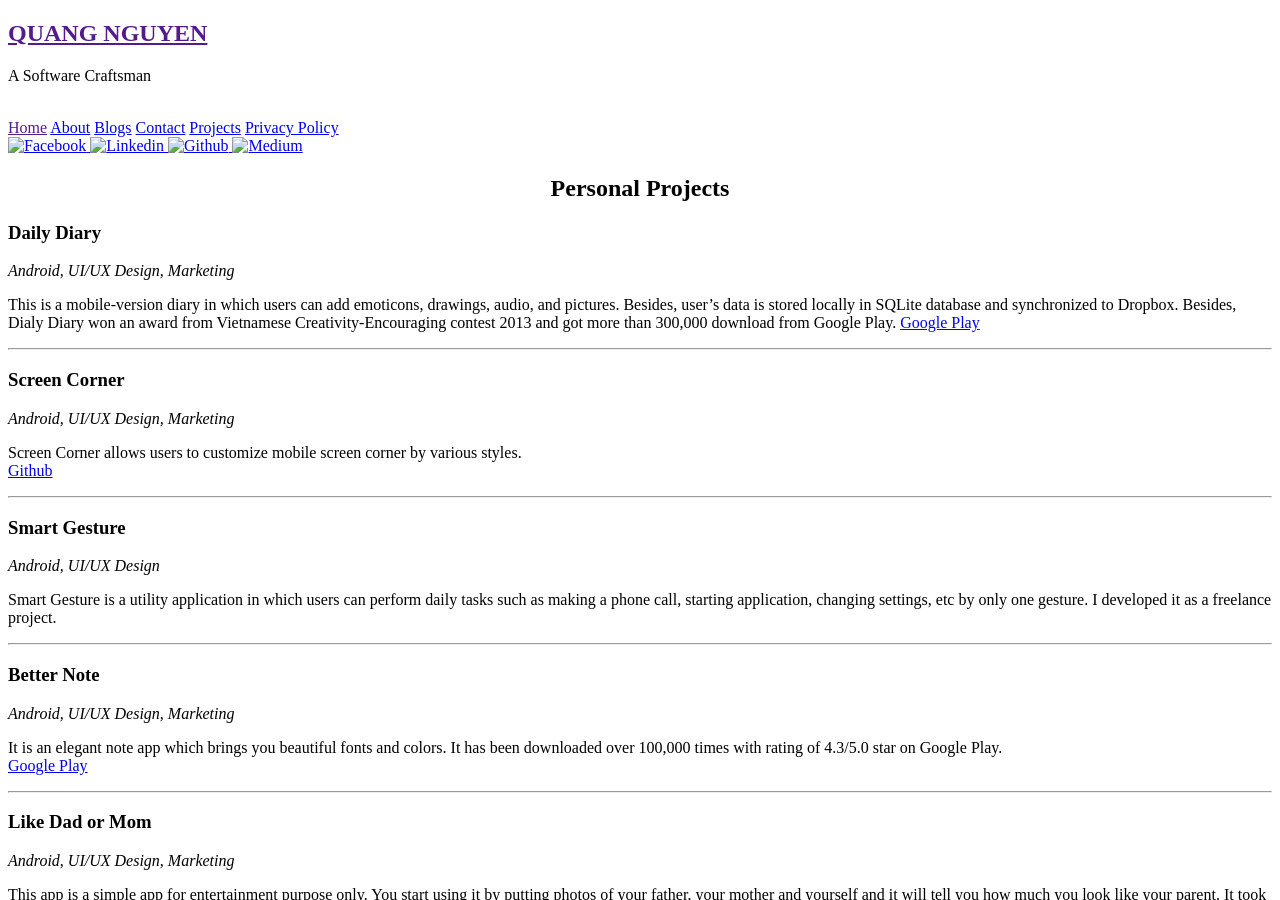
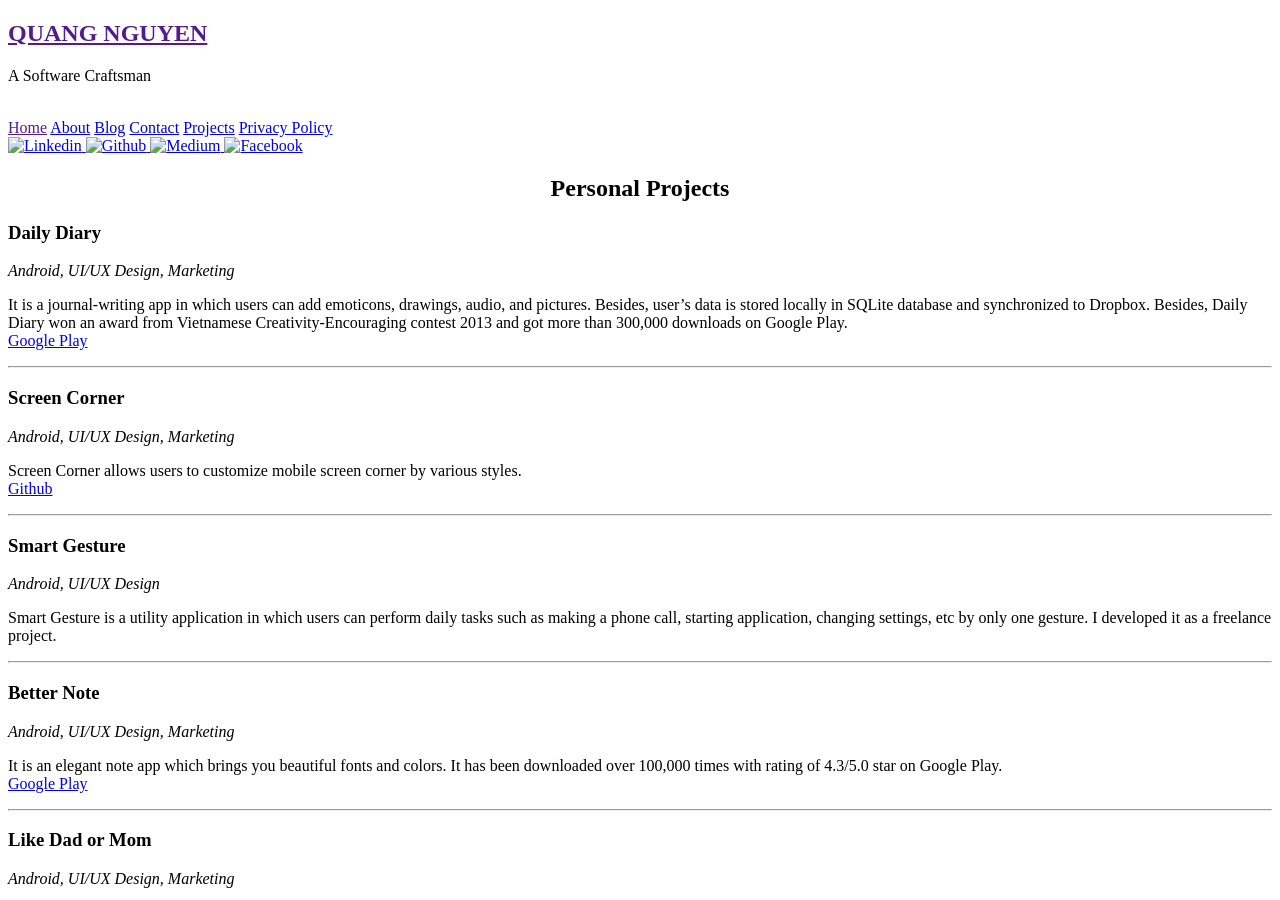
Before and after one commit to quangctkm9207/quangctkm9207.github.io, a Jekyll site: the page built from projects.md, in a window 1280 px wide and 900 px high. Built offline with Jekyll 4.4.1, drawn with Linux system fonts in a browser that asks for light colours; some of the changed text lies outside the part shown.

Commit message:
Change alignment in 'Home' and update contents in 'Projects' and 'About'.

```diff
--- a/_includes/sidebar.html
+++ b/_includes/sidebar.html
@@ -35,9 +35,6 @@
 
     <footer>
         <div class="sidebar-social">
-            <a href = "https://facebook.com/quangctkm9207" target="_blank">
-              <img src="{{ site.baseurl }}assets/ic_fb.png" alt="Facebook">
-            </a>
             <a href = "https://www.linkedin.com/in/quangctkm9207" target="_blank">
               <img src="{{ site.baseurl }}assets/ic_linkedin.png" alt="Linkedin">
             </a>
@@ -47,6 +44,9 @@
             <a href = "https://medium.com/@quangctkm9207" target="_blank">
               <img src="{{ site.baseurl }}assets/ic_medium.png" alt="Medium">
             </a>
+            <a href = "https://facebook.com/quangctkm9207" target="_blank">
+              <img src="{{ site.baseurl }}assets/ic_fb.png" alt="Facebook">
+            </a>
           </div>
     </footer>
 
--- a/blogs.md
+++ b/blog.md
@@ -1,10 +1,10 @@
 ---
 layout: page
-title: Blogs
+title: Blog
 ---
-# Blogs
+# Blog
 
-### [How to distribute Android library in a convenient way](https://android.jlelse.eu/how-to-distribute-android-library-in-a-convenient-way-d43fb68304a7)
+### [How to distribute Android library in a convenient way?](https://android.jlelse.eu/how-to-distribute-android-library-in-a-convenient-way-d43fb68304a7)
 ### [If I have one month to learn iOS, how would I spend it? ](https://android.jlelse.eu/if-i-have-one-month-to-learn-ios-how-would-i-spend-it-a5b2aba87cc2)
 ### [Architecture patterns in Android](https://android.jlelse.eu/architecture-patterns-in-android-abf99f2b6f70)
 ### [Android MVP architecture with Dependency Injection](https://android.jlelse.eu/android-mvp-architecture-with-dependency-injection-dee43fe47af0)
--- a/projects.md
+++ b/projects.md
@@ -7,7 +7,7 @@
 ### Daily Diary
 *Android, UI/UX Design, Marketing*
 
-This is a mobile-version diary in which users can add emoticons, drawings, audio, and pictures. Besides, user’s data is stored locally in SQLite database and synchronized to Dropbox. Besides, Dialy Diary won an award from Vietnamese Creativity-Encouraging contest 2013 and got more than 300,000 download from Google Play.
+It is a journal-writing app in which users can add emoticons, drawings, audio, and pictures. Besides, user’s data is stored locally in SQLite database and synchronized to Dropbox. Besides, Daily Diary won an award from Vietnamese Creativity-Encouraging contest 2013 and got more than 300,000 downloads on Google Play.
 [Google Play](https://play.google.com/store/apps/details?id=ss.passion.personaldiary)
 
 ---
@@ -56,6 +56,7 @@
 ---
 ### QQChef
 *Android*
+
 QQChef is a mobile client app of a social network in F&B. I was in charge of developing Android version while other members built server-side and iOS version.
 
 ---
@@ -70,40 +71,44 @@
 ## <center> Company Projects <center>
 
 
-### Emotiv Insight®
+### Emotiv Insight
 *Android*
 
 It is a companion app to Emotiv Insight Brainwear helps improve brain fitness and promotes life-long brain health.
 [Google Play](https://play.google.com/store/apps/details?id=com.emotiv.insightapp)
 
 ---
-### Emotiv TestBench®
+### Emotiv TestBench
 *Android*
 It is another companion app to Emotiv Brainwear devices which monitors, calculates and displays statistics of ECG signal.
 
 ---
-### AromaClock®
+### AromaClock
 *iOS, Android, UI/UX Design*
+
 AromaClock is a clock application powered with scents by using Aroma Shooter. For example, you will be woken up in the morning by sound, vibration, and SCENT.
 [Website](https://aromajoin.com/en/software/apps/aroma-clock)
 
 ---
-### AromaMessage®
+### AromaMessage
 *Android, UI/UX Design*
+
 AromaMessage is the first real-time messaging application which allows users to send fragrances. It works with Aroma Shooter devices. It companied with Aroma Shooter Mini device to win Innovation Award in CEATEC Japan 2016.
 [Website](https://aromajoin.com/en/software/apps/aroma-messages)
 
 ---
-### AromaPlayer®
+### AromaPlayer
 *Project Manager, Android, iOS, UI/UX Design*
+
 AromaPlayer is the biggest project for me until now. I was responsible to lead a team of 5 members. Besides, I was responsible to design UI/UX, develop iOS version(100%), develop Android version(40%), and manage project.
 [App Store](https://itunes.apple.com/app/aromaplayer/id1189050837)|
 [Google Play](https://play.google.com/store/apps/details?id=com.aromajoin.aromaplayeronline)|
 [Website](https://aromajoin.com/en/software/apps/aroma-player)
 
 ---
-### ControllerSDK®
+### ControllerSDK
 *Project Manager, Android, iOS, Windows*
+
 ControllerSDK is a set of libraries which allows third-party applications to work with AromaShooter devices. My task was to develop and distribute its iOS, Android and Windows version.
 [Website](https://aromajoin.com/software/sdks)|
 [Android](https://github.com/aromajoin/controller-sdk-android)|
@@ -113,6 +118,7 @@
 ---
 ### ActionSheet for Android
 *Android*
+
 A small library which creates iPad-style ActionSheet for Android apps.
 [Github](https://github.com/aromajoin/actionsheet-android)
 
```
Also changed, not shown: about.md (+2 -2 lines), index.md (+9 -4 lines).
